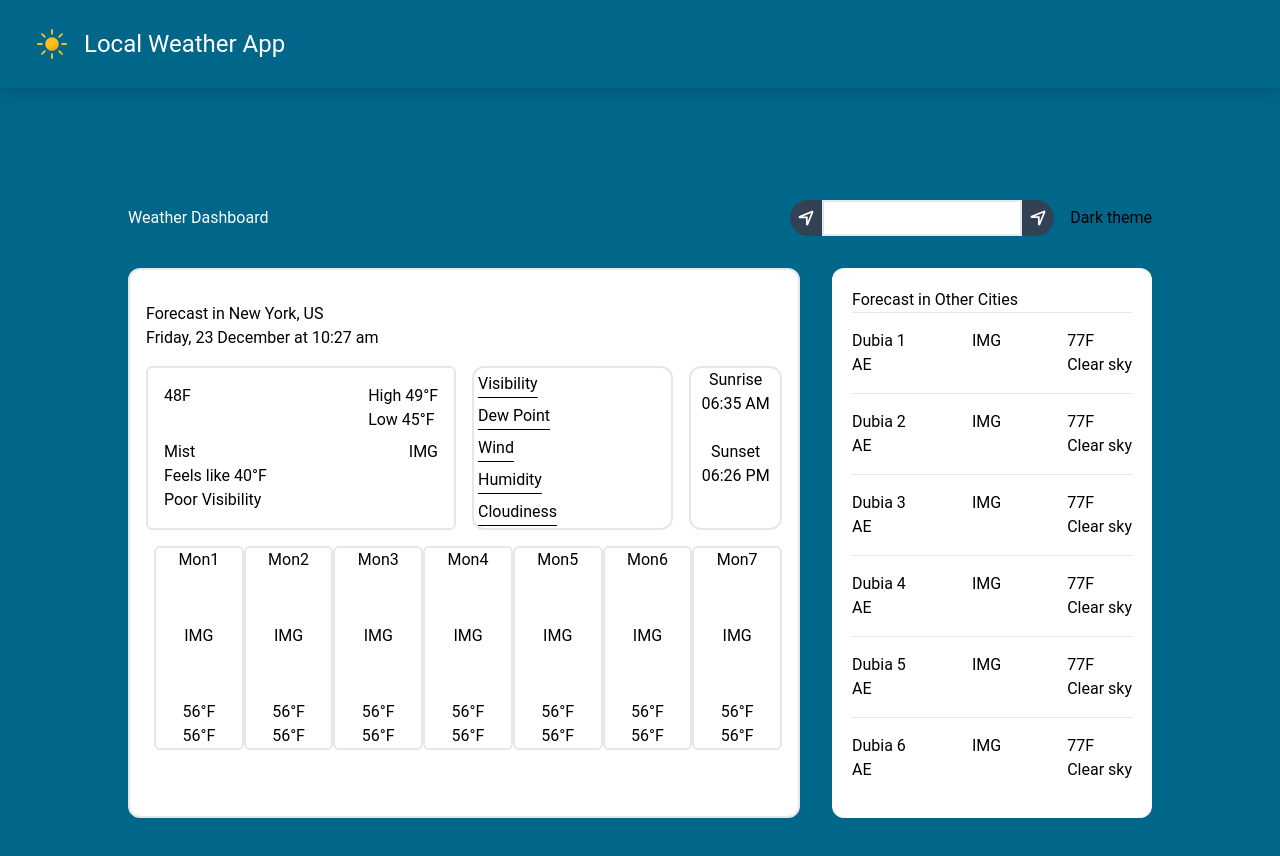
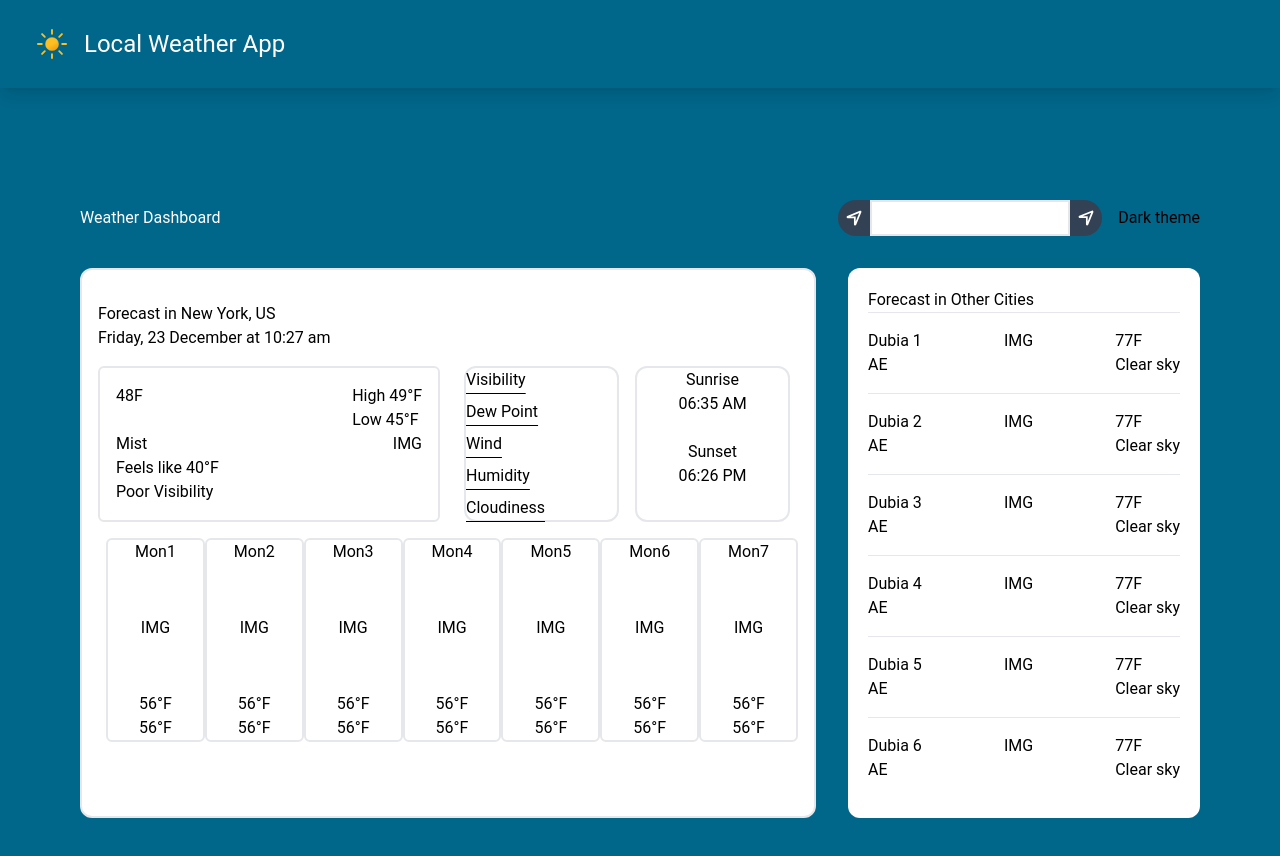
Before and after one commit to MadFury94/weather-app, a Vue app: page /weather/1/1 in a window 1280 px wide. Shown: the top 856 px of the page. Built offline with nearby package versions, Linux system fonts and the light colour scheme.

Commit message:
layout 100%

```diff
--- a/src/components/AsyncCityUpdatedView.vue
+++ b/src/components/AsyncCityUpdatedView.vue
@@ -1,5 +1,5 @@
 <template>
-  <div class=" pt-20 pb-20 px-32">
+  <div class="px-4 pt-20 pb-20 md:px-20">
     <div class="items-center justify-between gap-y-6 py-8 md:flex">
       <div class="text-white">Weather Dashboard</div>
       <div class="flex gap-x-4">
@@ -14,7 +14,7 @@
       </div>
     </div>
     <section>
-      <div class="grid grid-cols-1 gap-8 lg:grid-cols-3">
+      <div class="grid grid-cols-1 gap-y-8 xl:grid-cols-3 xl:gap-x-8">
         <div class="space-x-2 rounded-xl border-2 bg-white py-4 lg:col-span-2">
           <div>
             <div class="p-4">
@@ -23,13 +23,11 @@
               <p>Friday, 23 December at 10:27 am</p>
             </div>
 
-            <section
-              class="grid grid-cols-3 gap-4 space-x-0 px-4 lg:grid-cols-6"
-            >
+            <section class="grid grid-cols-2 gap-4 px-4">
               <!-- Description -->
 
               <!-- Weather descr -->
-              <div class="col-span-3 rounded-md border-2 p-4 lg:col-span-3">
+              <div class="col-span-2 rounded-md border-2 p-4 lg:col-span-1">
                 <div class="flex h-full flex-col justify-between">
                   <div class="flex items-start justify-between">
                     <div class="temperature">48F</div>
@@ -50,7 +48,9 @@
               </div>
               <!-- visibility -->
 
-              <div class="mx-auto rounded-xl border-2 p-1 lg:col-span-2">
+              <div class="col-span-2 lg:col-span-1">
+                <div class="grid gap-4 gap-x-4 px-2 md:grid-cols-2">
+                  <div class="rounded-xl border-2">
                     <ul class="space-y-2 underline underline-offset-8">
                       <li>Visibility</li>
                       <li>Dew Point</li>
@@ -69,6 +69,8 @@
                       <i class="fa-solid fa-moon"></i>
                       <h3 lass="fw-lighter">Sunset</h3>
                       <h2 id="sunset-time">06:26 PM</h2>
+                    </div>
+                  </div>
                 </div>
               </div>
             </section>
```
Lines whose indentation alone changed are shown as unchanged.
